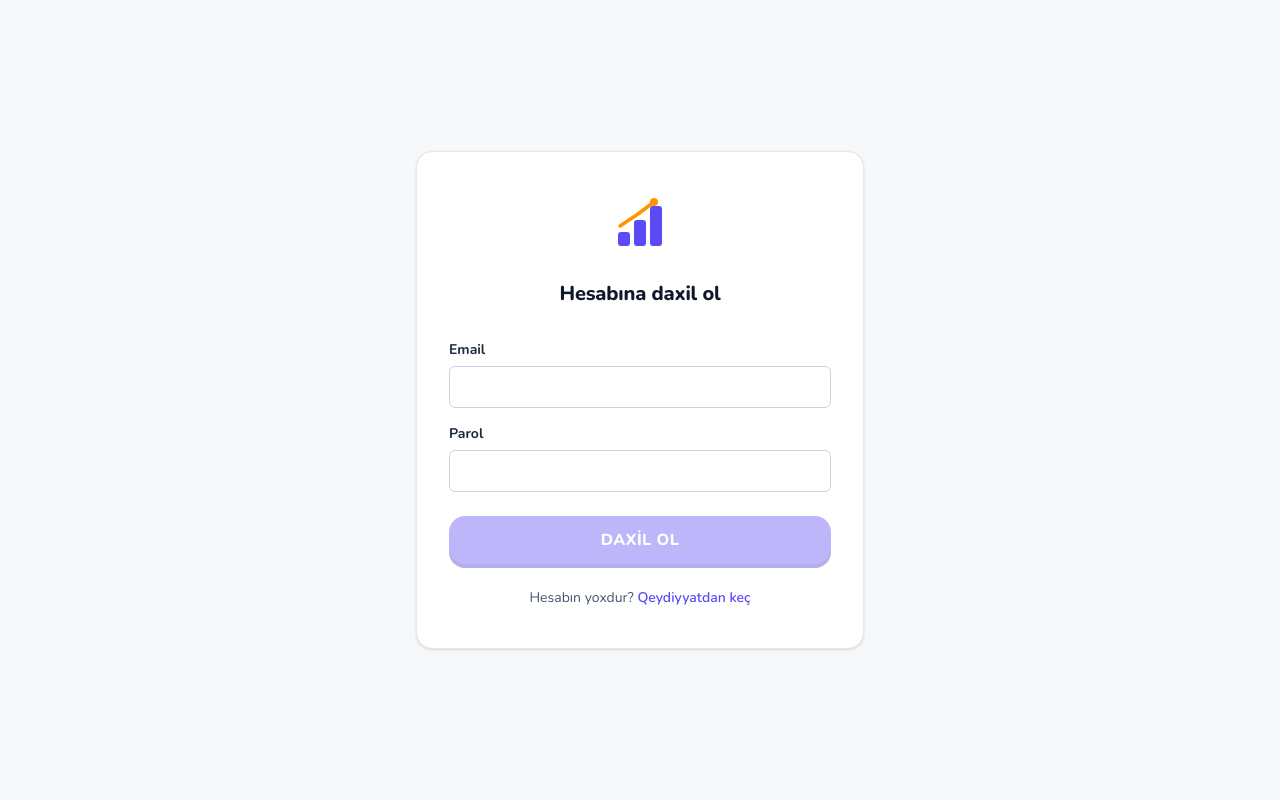
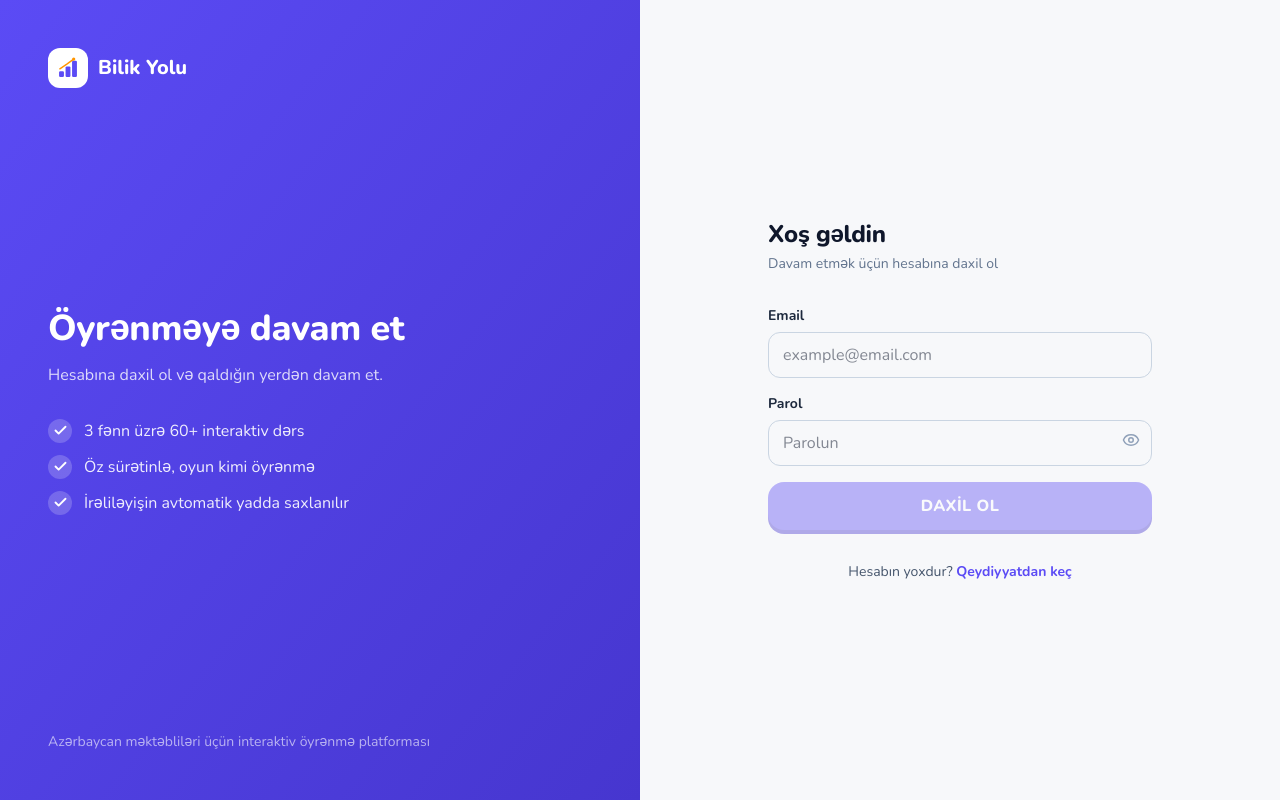
Before and after one commit to muhammedalakbarli/Self_Study_Education, a Next.js app: page /login in a window 1280 px wide. Built offline with nearby package versions, Linux system fonts and the light colour scheme; no server answers.

Commit message:
Login peşəkar redizayn + platformada emoji sıfır
- Login: split-ekran (sol brend paneli + sağ forma), şifrə göstər/gizlət,
  spinner, yaxşılaşdırılmış inputlar; mobil responsive
- Landing üstünlük ikonları emoji → lucide SVG (Target/Sparkles/GraduationCap)

```diff
--- a/app/login/page.tsx
+++ b/app/login/page.tsx
@@ -1,18 +1,26 @@
 "use client";
 
-// Giriş səhifəsi — açıq fonda mərkəzi kart, loqo,
-// email/parol ilə real Supabase girişi, qeydiyyat səhifəsinə keçid.
+// Giriş səhifəsi — peşəkar split-ekran: solda brend paneli, sağda forma.
+// Real Supabase girişi; artıq daxil olmuş istifadəçi dashboard-a keçir.
 
 import { useState, useEffect } from "react";
 import { useRouter } from "next/navigation";
 import Link from "next/link";
+import { Eye, EyeOff, Check } from "lucide-react";
 import { signInWithEmail, getCurrentUser } from "@/lib/auth";
 import Logo from "@/components/Logo";
+
+const PERKS = [
+  "3 fənn üzrə 60+ interaktiv dərs",
+  "Öz sürətinlə, oyun kimi öyrənmə",
+  "İrəliləyişin avtomatik yadda saxlanılır",
+];
 
 export default function LoginPage() {
   const router = useRouter();
   const [email, setEmail] = useState("");
   const [password, setPassword] = useState("");
+  const [showPassword, setShowPassword] = useState(false);
   const [error, setError] = useState("");
   const [loading, setLoading] = useState(false);
 
@@ -23,47 +31,110 @@ export default function LoginPage() {
   }, [router]);
 
   async function login() {
-    if (!email.trim() || !password) return;
+    if (!email.trim() || !password || loading) return;
     setLoading(true);
     setError("");
     const res = await signInWithEmail(email.trim(), password);
     setLoading(false);
     if (!res.ok) {
-      setError(res.error || "Giriş alınmadı.");
+      setError(res.error || "Email və ya parol yanlışdır.");
       return;
     }
     router.push("/dashboard");
   }
 
   return (
-    <main className="flex min-h-screen flex-1 items-center justify-center bg-[#f7f8fa] px-4">
-      <div className="w-full max-w-md rounded-2xl border border-slate-200 bg-white px-8 py-10 shadow-sm">
-        <Link href="/" className="flex justify-center" aria-label="Ana səhifə">
-          <Logo size={64} />
+    <div className="flex min-h-screen flex-1">
+      {/* Sol brend paneli (yalnız böyük ekranda) */}
+      <aside className="hidden w-1/2 flex-col justify-between bg-gradient-to-br from-brand to-brand-dark p-12 text-white lg:flex">
+        <Link href="/" className="flex items-center gap-2.5" aria-label="Ana səhifə">
+          <span className="flex h-10 w-10 items-center justify-center rounded-xl bg-white">
+            <Logo size={26} />
+          </span>
+          <span className="text-xl font-extrabold">Bilik Yolu</span>
         </Link>
-        <h1 className="mt-6 text-center text-xl font-bold text-slate-900">
-          Hesabına daxil ol
-        </h1>
 
-        <label className="mt-8 block text-sm font-bold text-slate-800">Email</label>
+        <div>
+          <h2 className="max-w-sm text-4xl font-extrabold leading-tight">
+            Öyrənməyə davam et
+          </h2>
+          <p className="mt-3 max-w-sm text-white/80">
+            Hesabına daxil ol və qaldığın yerdən davam et.
+          </p>
+          <ul className="mt-8 space-y-3">
+            {PERKS.map((p) => (
+              <li key={p} className="flex items-center gap-3">
+                <span className="flex h-6 w-6 shrink-0 items-center justify-center rounded-full bg-white/20">
+                  <Check size={15} strokeWidth={3} />
+                </span>
+                <span className="text-white/90">{p}</span>
+              </li>
+            ))}
+          </ul>
+        </div>
+
+        <p className="text-sm text-white/60">
+          Azərbaycan məktəbliləri üçün interaktiv öyrənmə platforması
+        </p>
+      </aside>
+
+      {/* Sağ forma */}
+      <main className="flex w-full items-center justify-center bg-[#f7f8fa] px-5 py-10 lg:w-1/2">
+        <div className="w-full max-w-sm">
+          {/* Mobil loqo */}
+          <Link
+            href="/"
+            className="mb-8 flex items-center justify-center gap-2 lg:hidden"
+            aria-label="Ana səhifə"
+          >
+            <Logo size={40} />
+            <span className="text-xl font-extrabold text-fg">Bilik Yolu</span>
+          </Link>
+
+          <h1 className="text-2xl font-extrabold text-slate-900">Xoş gəldin</h1>
+          <p className="mt-1 text-sm text-slate-500">
+            Davam etmək üçün hesabına daxil ol
+          </p>
+
+          <div className="mt-8 space-y-4">
+            <div>
+              <label className="block text-sm font-bold text-slate-800">Email</label>
               <input
                 type="email"
                 value={email}
                 onChange={(e) => setEmail(e.target.value)}
-          className="mt-1.5 w-full rounded-md border border-slate-300 px-3 py-2 text-slate-900 outline-none focus:border-brand focus:ring-1 focus:ring-brand"
+                onKeyDown={(e) => e.key === "Enter" && login()}
+                placeholder="example@email.com"
+                disabled={loading}
+                className="mt-1.5 w-full rounded-xl border border-slate-300 px-3.5 py-2.5 text-slate-900 outline-none transition focus:border-brand focus:ring-2 focus:ring-brand/20"
               />
+            </div>
 
-        <label className="mt-4 block text-sm font-bold text-slate-800">Parol</label>
+            <div>
+              <label className="block text-sm font-bold text-slate-800">Parol</label>
+              <div className="relative">
                 <input
-          type="password"
+                  type={showPassword ? "text" : "password"}
                   value={password}
                   onChange={(e) => setPassword(e.target.value)}
                   onKeyDown={(e) => e.key === "Enter" && login()}
-          className="mt-1.5 w-full rounded-md border border-slate-300 px-3 py-2 text-slate-900 outline-none focus:border-brand focus:ring-1 focus:ring-brand"
+                  placeholder="Parolun"
+                  disabled={loading}
+                  className="mt-1.5 w-full rounded-xl border border-slate-300 px-3.5 py-2.5 pr-10 text-slate-900 outline-none transition focus:border-brand focus:ring-2 focus:ring-brand/20"
                 />
+                <button
+                  type="button"
+                  onClick={() => setShowPassword(!showPassword)}
+                  aria-label={showPassword ? "Parolu gizlət" : "Parolu göstər"}
+                  className="absolute right-3 top-1/2 -translate-y-1/2 text-slate-400 hover:text-slate-600"
+                >
+                  {showPassword ? <EyeOff size={18} /> : <Eye size={18} />}
+                </button>
+              </div>
+            </div>
 
             {error && (
-          <p className="mt-3 rounded-md bg-red-50 px-3 py-2 text-sm text-red-600">
+              <p className="rounded-xl bg-red-50 px-3.5 py-2.5 text-sm font-medium text-red-600">
                 {error}
               </p>
             )}
@@ -72,18 +143,35 @@ export default function LoginPage() {
               type="button"
               onClick={login}
               disabled={!email.trim() || !password || loading}
-          className="mt-6 w-full rounded-2xl bg-brand px-4 py-3 font-extrabold uppercase tracking-wide text-white btn-pop hover:bg-brand-dark disabled:cursor-not-allowed disabled:opacity-40"
+              className="w-full rounded-2xl bg-brand px-4 py-3 font-extrabold uppercase tracking-wide text-white btn-pop hover:bg-brand-dark disabled:cursor-not-allowed disabled:opacity-40"
             >
-          {loading ? "Yoxlanılır..." : "Daxil ol"}
+              {loading ? (
+                <span className="flex items-center justify-center gap-2">
+                  <svg
+                    className="h-5 w-5 animate-spin"
+                    xmlns="http://www.w3.org/2000/svg"
+                    fill="none"
+                    viewBox="0 0 24 24"
+                  >
+                    <circle className="opacity-25" cx="12" cy="12" r="10" stroke="currentColor" strokeWidth="4" />
+                    <path className="opacity-75" fill="currentColor" d="M4 12a8 8 0 018-8V0C5.373 0 0 5.373 0 12h4z" />
+                  </svg>
+                  Yoxlanılır...
+                </span>
+              ) : (
+                "Daxil ol"
+              )}
             </button>
+          </div>
 
-        <p className="mt-6 text-center text-sm text-slate-600">
+          <p className="mt-8 text-center text-sm text-slate-600">
             Hesabın yoxdur?{" "}
-          <Link href="/signup" className="font-semibold text-brand hover:underline">
+            <Link href="/signup" className="font-bold text-brand hover:underline">
               Qeydiyyatdan keç
             </Link>
           </p>
         </div>
       </main>
+    </div>
   );
 }
--- a/app/page.tsx
+++ b/app/page.tsx
@@ -6,6 +6,7 @@
 import { useEffect } from "react";
 import { useRouter } from "next/navigation";
 import Link from "next/link";
+import { Target, Sparkles, GraduationCap } from "lucide-react";
 import { getCurrentUser } from "@/lib/auth";
 import { subjects } from "@/lib/content";
 import Logo from "@/components/Logo";
@@ -40,17 +41,17 @@ export default function LandingPage() {
 
   const features = [
     {
-      icon: "🎯",
+      Icon: Target,
       title: "Öz sürətinlə",
       body: "Hər şagird öz tempi ilə irəliləyir — bir dərs bitəndə növbəti açılır.",
     },
     {
-      icon: "⚡",
+      Icon: Sparkles,
       title: "Oyun kimi",
       body: "XP qazan, seriyanı qoru, layihələri tamamla — öyrənmək əyləncəli olur.",
     },
     {
-      icon: "📚",
+      Icon: GraduationCap,
       title: "Məktəb proqramı",
       body: "5-ci sinif kurikulumuna uyğun: hər mövzu izah + tapşırıqlarla.",
     },
@@ -126,8 +127,10 @@ export default function LandingPage() {
               key={f.title}
               className="rounded-2xl border border-line bg-panel p-6 text-left"
             >
-              <div className="text-3xl">{f.icon}</div>
-              <h3 className="mt-3 text-lg font-extrabold text-fg">{f.title}</h3>
+              <div className="flex h-12 w-12 items-center justify-center rounded-2xl bg-brand/10 text-brand">
+                <f.Icon size={26} strokeWidth={2.2} />
+              </div>
+              <h3 className="mt-4 text-lg font-extrabold text-fg">{f.title}</h3>
               <p className="mt-1.5 text-sm leading-relaxed text-muted">{f.body}</p>
             </div>
           ))}
```
Lines whose indentation alone changed are shown as unchanged.
